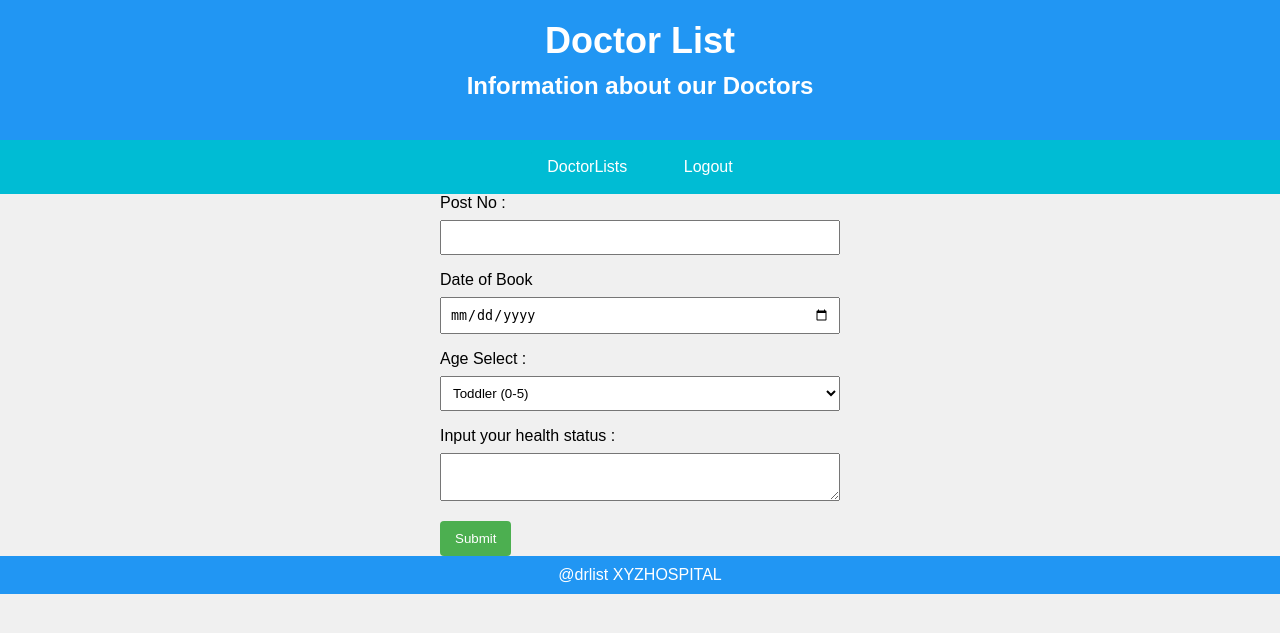
After one commit to tgr15221/Secure-Programming, a PHP site: page /bookpage.php in a window 1280 px wide. The commit adds this page. Shown: the top 633 px of the page. Run offline with PHP 8.4, Linux system fonts and the light colour scheme.

Commit message:
Add files via upload

```diff
--- /dev/null
+++ b/bookpage.php
@@ -0,0 +1,137 @@
+<?php
+session_start();
+// require("controllers/connection.php");
+?>
+<!DOCTYPE html>
+<html lang="en">
+<head>
+    <meta charset="UTF-8">
+    <meta name="viewport" content="width=device-width, initial-scale=1.0">
+    <title>bookpage</title>
+    <style>
+        body {
+            background-color: #f0f0f0;
+            font-family: Arial, sans-serif;
+            margin: 0;
+            padding: 0;
+        }
+
+        header {
+            background-color: #2196F3;
+            color: #fff;
+            text-align: center;
+            padding: 20px;
+        }
+
+        h1 {
+            font-size: 36px;
+            margin: 0;
+        }
+
+        h2 {
+            font-size: 24px;
+            margin-top: 10px;
+        }
+
+        .footer {
+            background-color: #2196F3;
+            color: #fff;
+            text-align: center;
+            padding: 10px;
+        }
+
+        nav {
+    background-color: #00bcd4; /* Warna biru muda */
+    padding: 10px;
+    text-align: center;
+}
+
+nav button {
+    background-color: #00bcd4; /* Warna biru muda */
+    color: #fff; /* Warna teks putih */
+    border: none;
+    padding: 8px 16px;
+    margin: 0 10px;
+    cursor: pointer;
+    font-size: 16px;
+    border-radius: 4px;
+    transition: background-color 0.3s;
+}
+
+nav button:hover {
+    background-color: #007a8a; /* Warna biru yang lebih gelap saat hover */
+}
+
+form {
+    max-width: 400px;
+    margin: 0 auto;
+    text-align: left;
+}
+
+label {
+    display: block; /* Setiap label pada baris baru */
+    margin-bottom: 8px; /* Jarak antara label dan input */
+}
+
+input[type="text"],
+input[type="date"],
+textarea,
+select {
+    width: 100%;
+    padding: 8px;
+    margin-bottom: 16px;
+    box-sizing: border-box;
+}
+
+input[type="submit"] {
+    background-color: #4CAF50;
+    color: white;
+    padding: 10px 15px;
+    border: none;
+    border-radius: 4px;
+    cursor: pointer;
+}
+
+textarea {
+    resize: vertical;
+}
+    </style>
+</head>
+<body>
+    <header>
+        <h1>Doctor List</h1>
+        <h2>Information about our Doctors</h2>
+    </header>
+
+    <nav>
+        <button onclick="window.location.href='doctorlist.php'">DoctorLists</button>
+        <button onclick="logout()">Logout</button>
+    </nav>
+    <form action="controllers/bookcontrol.php" method="post">
+        <label>Post No : </label>
+        <input type="text" name="number" id="number"></input>
+        <br>
+        <label for="DoB">Date of Book</label>
+        <input type="date" name="dob" id="dob"/>
+        <br>
+        <label for="age">Age Select : </label>
+                <select id="age" name="age" class="form-control">
+                    <option value="1">Toddler (0-5)</option>
+                    <option value="2">Children (6-12)</option>
+                    <option value="3">teenager (13-21)</option>
+                    <option value="4">Adult (22-etc)</option>
+                </select>
+        <br>
+        <label>Input your health status : </label>
+        <textarea name="messege" id="messege"></textarea>
+        <br>
+        <input type="submit" name="btn">
+
+    </form>
+    <div class="footer">
+        @drlist XYZHOSPITAL
+    </div>
+
+
+</body>
+</html>
--- a/controllers/registercontroller.php
+++ b/controllers/registercontroller.php
@@ -29,7 +29,7 @@ if ($_SERVER['REQUEST_METHOD'] === "POST") {
 
     if ($result) {
         $_SESSION["success_message"] = "Registration Success";
-        header("Location: ../login.php");
+        header("Location: ../index.php");
     } else {
         $_SESSION["error_message"] = "Registration Failed";
         header("Location: ../register.php");
--- a/register.php
+++ b/register.php
@@ -100,6 +100,9 @@
             <br>
             <div class="login-button">
                 <button class="btn btn-primary btn-block btn-ghost" name="register" value="Register">Register</button>
+                <div class="help-block">
+                    Have an account? <a href="index.php">Login here</a>
+                </div>
             </div>
         </form>
     </div>
```
Also changed, not shown: controllers/bookcontrol.php (added, +23 -0 lines), doctorlist.php (+6 -2 lines), index.php (added, +115 -0 lines), secprog.sql (+21 -2 lines).
